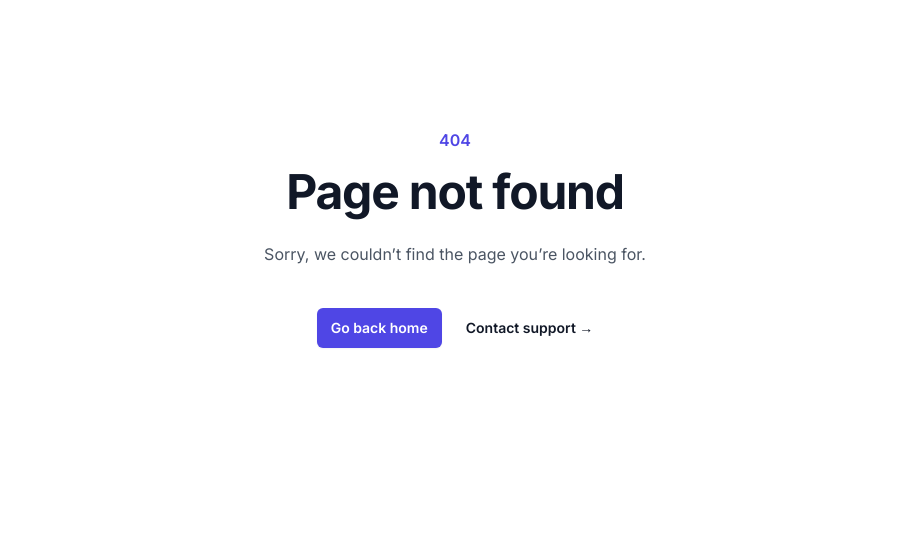
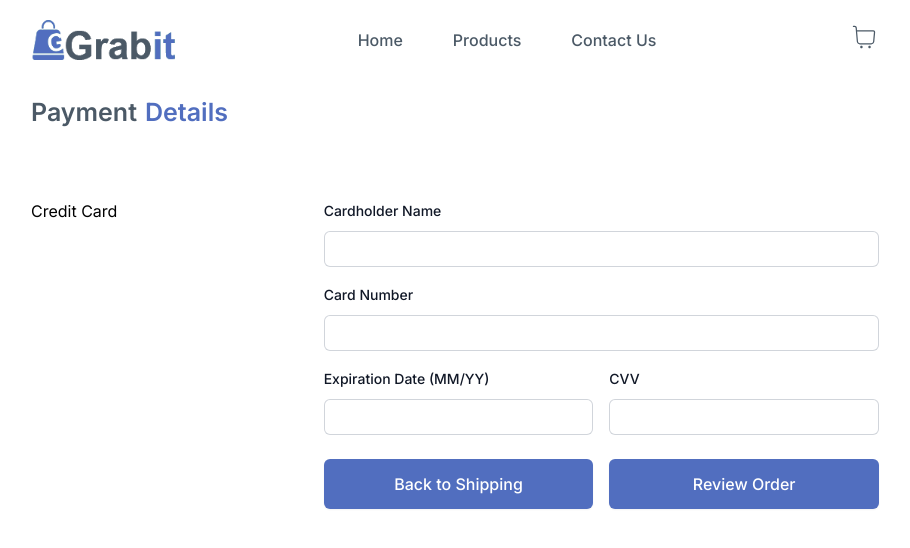
Before and after one commit to Nirjla/sysqube-store, a React (Vite) app: page /payment in a window 1280 px wide. Before the commit this address had no page. Shown: the top 548 px of the page, without its empty margins (185-1095 px from the left). Built offline with nearby package versions, Linux system fonts and the light colour scheme.

Commit message:
checkout and payment designs pending

```diff
--- a/src/pages/products/Checkout.jsx
+++ b/src/pages/products/Checkout.jsx
@@ -39,7 +39,7 @@ const Checkout = () => {
                       <CommonButton link="/cart" label="Back to Cart" />
                     </div>
                     <div className="mt-2">
-                      <CommonButton link="/cart" label="Proceed to Payment" />
+                      <CommonButton link="/payment" label="Proceed to Payment" />
                     </div>
                   </div>
                 </div>
--- /dev/null
+++ b/src/pages/products/Payment.jsx
@@ -0,0 +1,46 @@
+import CommonButton from "../../components/CommonButton";
+import Headline from "../../components/Headline";
+import InputWrapper from "../../components/InputWrapper";
+
+const Payment = () => {
+  return (
+    <>
+      <div className="container">
+        <Headline title={"Payment"} highlight={"Details"} />
+        <form action="">
+          <div className="grid grid-cols-3 gap-[30px] mt-[30px] mb-[30px] lg:mb-[90px]">
+            <div className="lg:col-span-1 col-span-2 mt-6">
+              <ul>
+                <li>Credit Card</li>
+              </ul>
+            </div>
+            <div className="lg:col-span-2 col-span-3 mt-6">
+              <div className="grid grid-cols-1 gap-4">
+                <InputWrapper label="Cardholder Name" name="cardholder-name" />
+                <InputWrapper label="Card Number" name="card-number" />
+                <div className="grid grid-cols-2 gap-4 ">
+                  <InputWrapper
+                    label="Expiration Date (MM/YY)"
+                    name="expiration-date"
+                  />
+                  <InputWrapper label="CVV" name="cvv" />
+                  <div className="mt-2">
+                    <CommonButton
+                      label={"Back to Shipping"}
+                      link={"/checkout"}
+                    />
+                  </div>
+                  <div className="mt-2">
+                    <CommonButton label={"Review Order"} link={""} />
+                  </div>
+                </div>
+              </div>
+            </div>
+          </div>
+        </form>
+      </div>
+    </>
+  );
+};
+
+export default Payment;
--- a/src/routers/PublicRouter.jsx
+++ b/src/routers/PublicRouter.jsx
@@ -3,6 +3,7 @@ import Root from "../Root";
 import NotFoundPage from "../pages/NotFoundPage";
 import Home from "../pages/Home";
 import Checkout from "../pages/products/Checkout";
+import Payment from "../pages/products/Payment";
 
 export const publicRouter = createBrowserRouter([
   {
@@ -20,7 +21,11 @@ export const publicRouter = createBrowserRouter([
         element: <Checkout />,
         errorElement: <NotFoundPage />,
       },
+      {
+        path: "/payment",
+        element: <Payment />,
+        errorElement: <NotFoundPage />,
+      },
     ],
   },
-
 ]);
```
